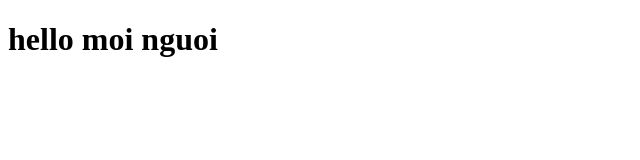
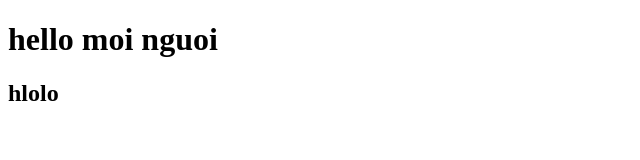
Before and after one commit to cuongvia123/demo-github, a plain HTML site: page index.html in a window 1280 px wide. Shown: the full height of the page, 0-640 px from the left. Drawn offline with Linux system fonts and the light colour scheme.

Commit message:
Update index.html
commit

```diff
--- a/index.html
+++ b/index.html
@@ -8,5 +8,6 @@
 </head>
 <body>
     <h1>hello moi nguoi</h1>
+    <h2>hlolo</h2>
 </body>
 </html>
```
